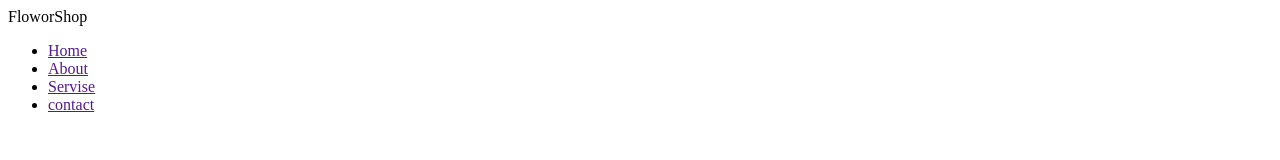
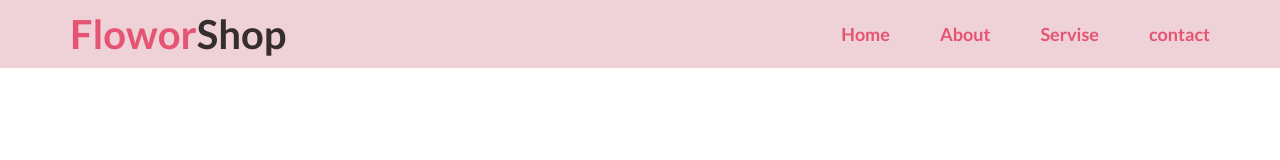
Before and after one commit to boktearhossen/first-assignment, a plain HTML site: page index.html in a window 1280 px wide. Drawn offline with Linux system fonts and the light colour scheme.

Commit message:
added header css

```diff
--- a/index.html
+++ b/index.html
@@ -4,6 +4,7 @@
     <meta charset="UTF-8">
     <meta name="viewport" content="width=device-width, initial-scale=1.0">
     <title>Flower-shop-assignment</title>
+    <link rel="stylesheet" href="style.css">
 </head>
 <body>
 
--- a/style.css
+++ b/style.css
@@ -0,0 +1,44 @@
+/* fonts */
+@import url('https://fonts.googleapis.com/css2?family=Lato:wght@300;400;700;900&display=swap');
+
+body{
+  font-family: 'Lato', sans-serif;
+}
+
+*{
+  margin: 0;
+  padding: 0;
+
+}
+
+/* header */
+.header{
+    display: flex;
+    justify-content: space-between;
+    align-items: center;
+    background-color:#c0506842 ;
+}
+.nav{
+    font-size: 40px;
+    font-weight: 700;
+    margin-left: 70px;
+    padding: 10px 0;
+    color: rgb(54, 45, 45);
+}
+.nav span{
+    color: #E55473;
+  }
+.nav-link ul{
+    display: flex;
+    margin-right: 20px;
+}
+.nav-link ul li{
+ list-style: none;
+}
+.nav-link ul li a{
+ text-decoration: none;
+ margin-right: 50px;
+ font-size: 18px;
+ font-weight: 700;
+ color: #E55473;
+}
```
